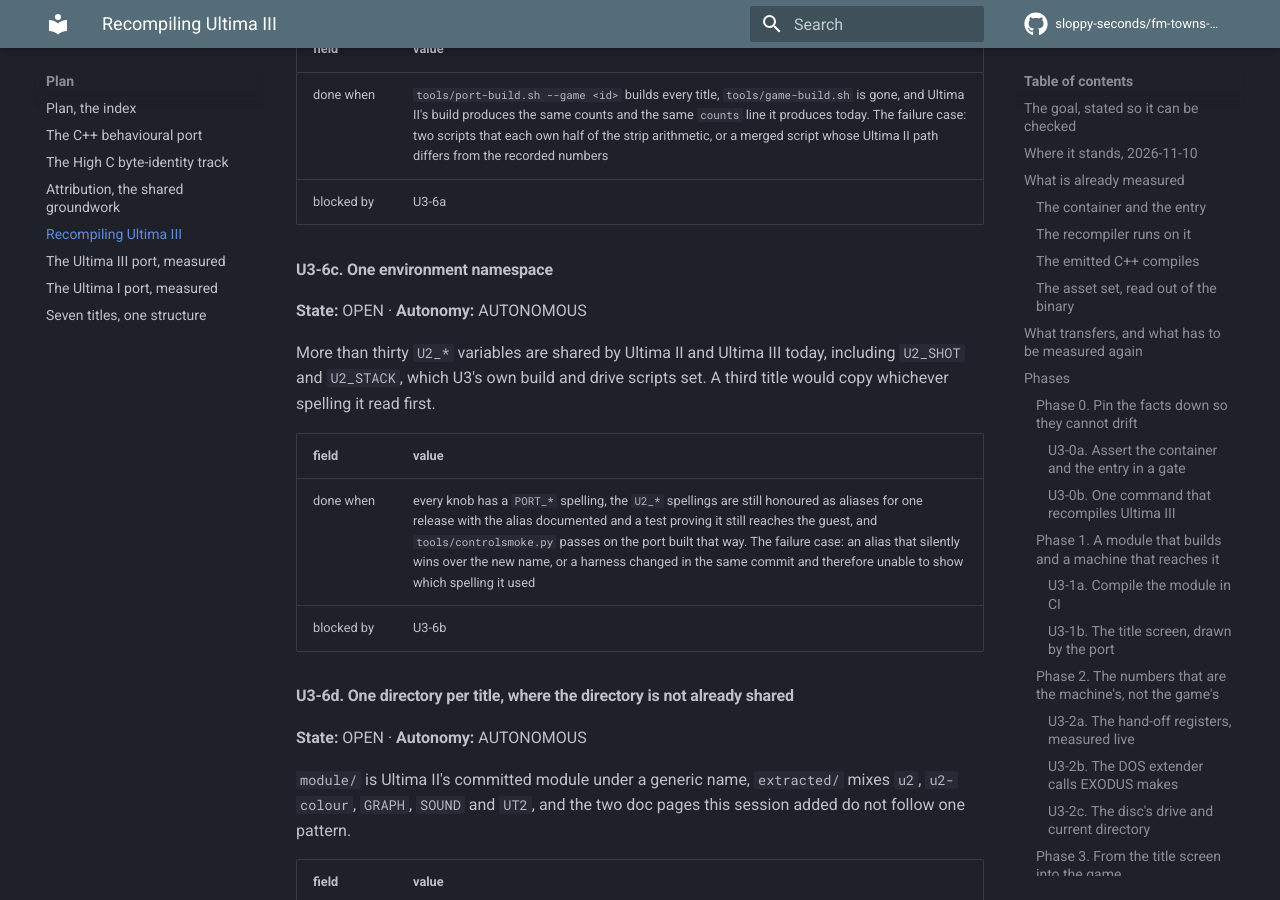
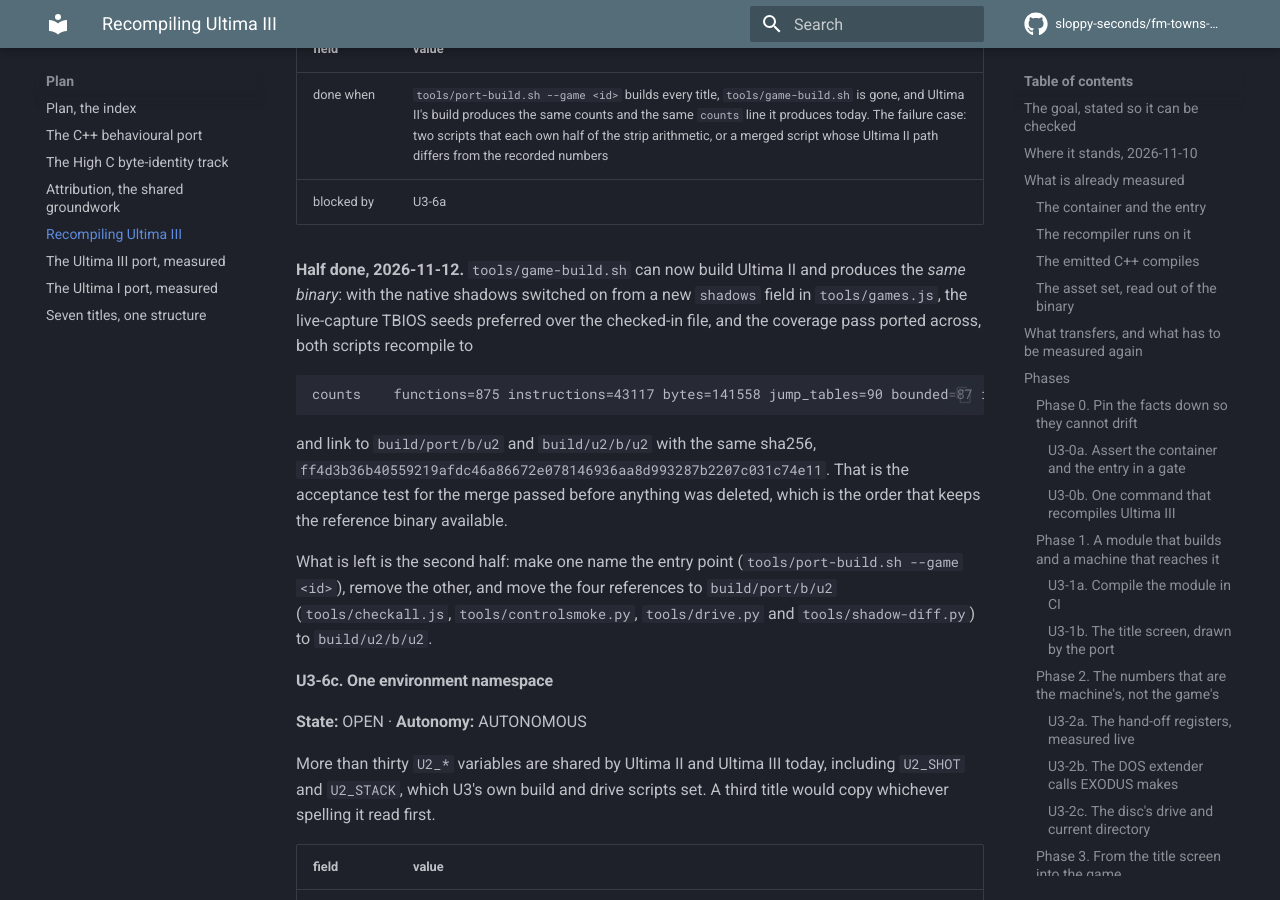
Before and after one commit to sloppy-seconds/fm-towns-ultima, an MkDocs documentation site: the page built from docs/recompile-ultima3-plan.md, in a window 1280 px wide and 900 px high, scrolled down 17384 px. Built offline with MkDocs 1.6.1 and Material for MkDocs 9.7.7, drawn with Linux system fonts in a browser that asks for light colours; comment, search, counter and statistics services are not loaded.

Commit message:
build: game-build.sh can build Ultima II, and produces the same binary
Step one of the merge, and it is proved before anything is deleted: the two
scripts now link to the same sha256.

  counts  functions=875 instructions=43117 bytes=141558 jump_tables=90
          bounded=87 indirect=30 refused=0 conflicts=0
  build/port/b/u2   ff4d3b36b40559219afdc46a86672e078146936aa8d993287b2207c031c74e11
  build/u2/b/u2     ff4d3b36b40559219afdc46a86672e078146936aa8d993287b2207c031c74e11

Three things game-build.sh was missing, each of which would have changed the
result silently:

- shadows: every entry in port/native_shadows.cpp names a routine of ENCHANT.EXP,
  so the script always passed -DU2_FOREIGN_MODULE=ON and a u2 build would have
  had none of the 23 rules. tools/games.js now says which titles have a table
  (u2 true, the other six false) and the script reads it.
- TBIOS seeds: port-build preferred the live capture over the checked-in file;
  game-build used the file alone, which is a different seed set for the same
  TBIOS.BIN and therefore a different module.
- coverage: only port-build ran insncoverage.py, which item 7c's diff needs. It
  is ported, with --no-coverage to skip it, and it passes the ranges unscoped
  because insncoverage.py takes --no-code lo:hi while the recompiler takes
  --no-code game=lo:hi. The first run of it raised on int('game=...', 16).

What is left of item U3-6b: one name for the entry point, and the four references
to build/port/b/u2 moved to build/u2/b/u2. Recorded in the item rather than left
in this message.

````diff
--- a/docs/recompile-ultima3-plan.md
+++ b/docs/recompile-ultima3-plan.md
@@ -587,6 +587,22 @@
 | done when | `tools/port-build.sh --game <id>` builds every title, `tools/game-build.sh` is gone, and Ultima II's build produces the same counts and the same `counts` line it produces today. The failure case: two scripts that each own half of the strip arithmetic, or a merged script whose Ultima II path differs from the recorded numbers |
 | blocked by | U3-6a |
 
+**Half done, 2026-11-12.** `tools/game-build.sh` can now build Ultima II and produces the *same binary*: with the
+native shadows switched on from a new `shadows` field in `tools/games.js`, the live-capture TBIOS seeds preferred over
+the checked-in file, and the coverage pass ported across, both scripts recompile to
+
+```
+counts    functions=875 instructions=43117 bytes=141558 jump_tables=90 bounded=87 indirect=30 refused=0 conflicts=0
+```
+
+and link to `build/port/b/u2` and `build/u2/b/u2` with the same sha256,
+`ff4d3b36b40559219afdc46a86672e078146936aa8d993287b2207c031c74e11`. That is the acceptance test for the merge passed
+before anything was deleted, which is the order that keeps the reference binary available.
+
+What is left is the second half: make one name the entry point (`tools/port-build.sh --game <id>`), remove the other,
+and move the four references to `build/port/b/u2` (`tools/checkall.js`, `tools/controlsmoke.py`, `tools/drive.py` and
+`tools/shadow-diff.py`) to `build/u2/b/u2`.
+
 #### U3-6c. One environment namespace
 
 **State:** OPEN · **Autonomy:** AUTONOMOUS
````
Also changed, not shown: 2 other files.
